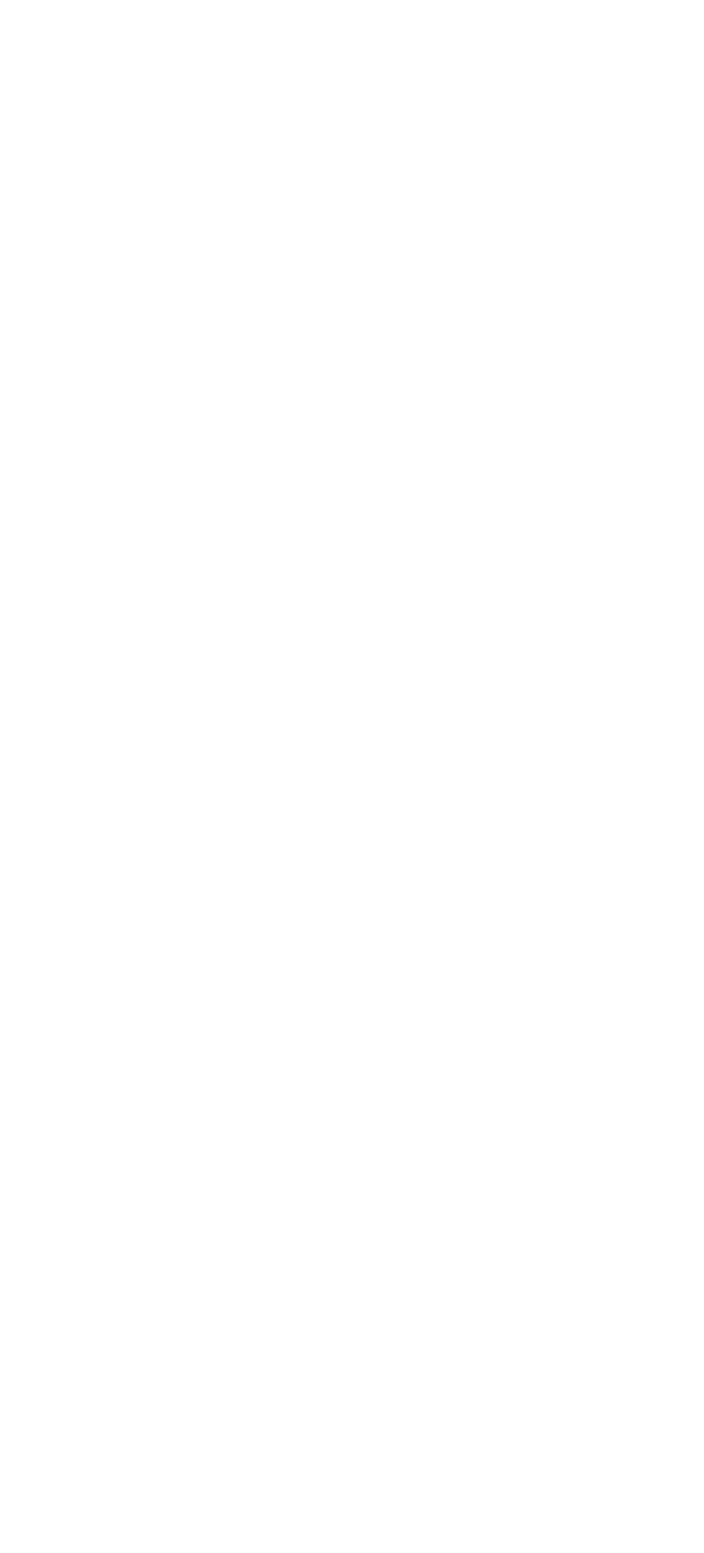
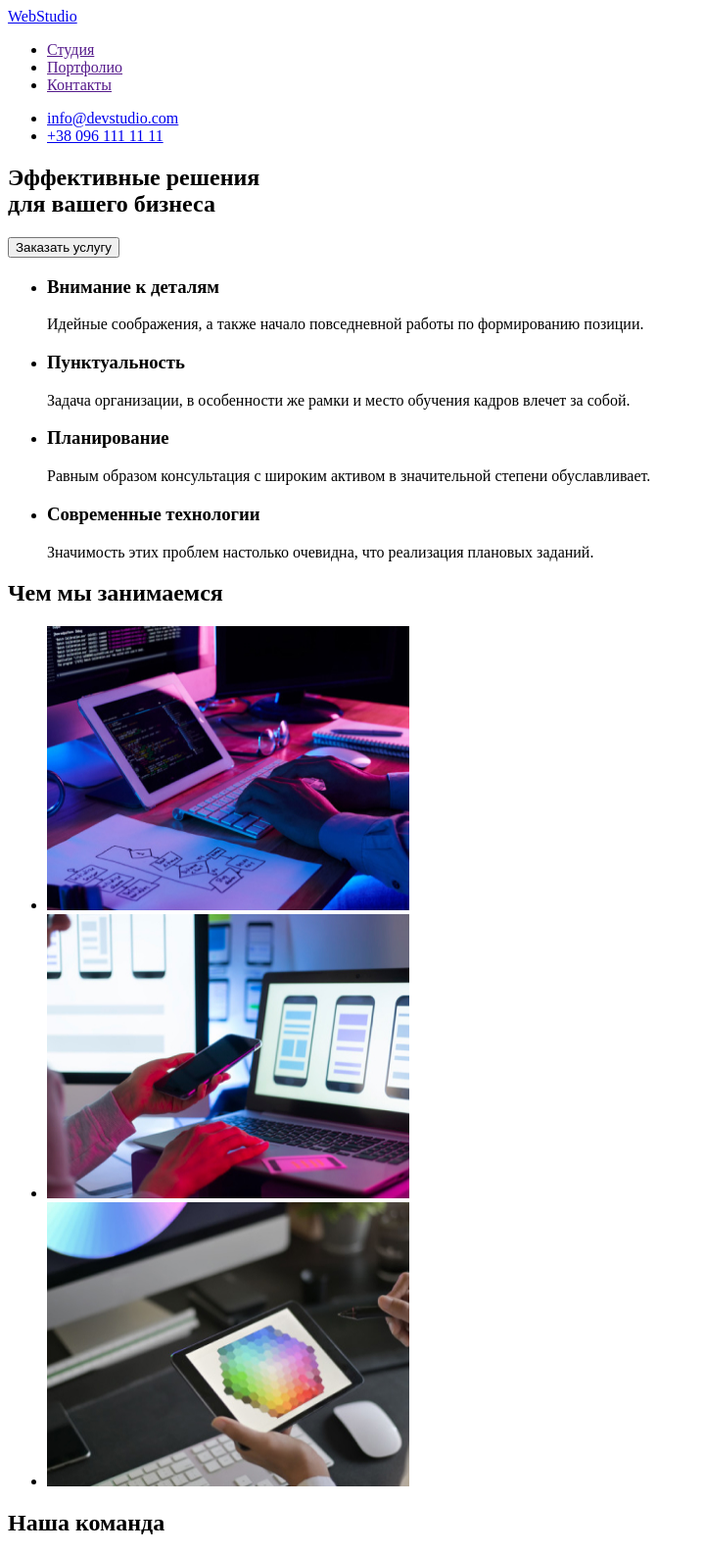
Before and after one commit to 777Afanas/goit-markup-hw-01, a plain HTML site: page index.html in a window 1280 px wide. Shown: the top 1585 px of the page at 98% size, without its empty margins (0-719 px from the left). Before the commit the page ends 800 px from the top, so only its background shows below. Drawn offline with Linux system fonts and the light colour scheme.

Commit message:
HTML page markup

```diff
--- a/index.html
+++ b/index.html
@@ -1,10 +1,145 @@
 <!DOCTYPE html>
-<html lang="en">
+<html lang="ru">
   <head>
     <meta charset="UTF-8" />
     <meta http-equiv="X-UA-Compatible" content="IE=edge" />
     <meta name="viewport" content="width=device-width, initial-scale=1.0" />
-    <title>Document</title>
+    <title>WebStudio</title>
   </head>
-  <body></body>
+  <body>
+    <!-- Header section -->
+    <header>
+      <a href="/" lang="en">WebStudio</a>
+      <nav>
+        <ul>
+          <li><a href="">Студия</a></li>
+          <li><a href="">Портфолио</a></li>
+          <li><a href="">Контакты</a></li>
+        </ul>
+      </nav>
+      <ul>
+        <li>
+          <a href="mailto:info@devstudio.com">info@devstudio.com</a>
+        </li>
+        <li>
+          <a href="tel:+380961111111">+38 096 111 11 11</a>
+        </li>
+      </ul>
+    </header>
+    <!-- Maim section-->
+    <main>
+      <!-- Hero section-->
+      <section>
+        <h1>
+          Эффективные решения <br />
+          для вашего бизнеса
+        </h1>
+        <button type="button">Заказать услугу</button>
+      </section>
+      <!-- Features section-->
+      <section>
+        <!-- Логический подзаголовок-->
+        <h2 hidden>Особенности</h2>
+        <ul>
+          <li>
+            <h3>Внимание к деталям</h3>
+            <p>Идейные соображения, а также начало повседневной работы по формированию позиции.</p>
+          </li>
+          <li>
+            <h3>Пунктуальность</h3>
+            <p>
+              Задача организации, в особенности же рамки и место обучения кадров влечет за собой.
+            </p>
+          </li>
+          <li>
+            <h3>Планирование</h3>
+            <p>
+              Равным образом консультация с широким активом в значительной степени обуславливает.
+            </p>
+          </li>
+          <li>
+            <h3>Современные технологии</h3>
+            <p>Значимость этих проблем настолько очевидна, что реализация плановых заданий.</p>
+          </li>
+        </ul>
+      </section>
+      <!-- Affairs sektion-->
+      <section>
+        <h2>Чем мы занимаемся</h2>
+        <ul>
+          <li>
+            <img
+              src="./images/affairs/box-1.jpg"
+              alt="Разработка алгоритмов"
+              width="370"
+              height="290"
+            />
+          </li>
+          <li>
+            <img
+              src="./images/affairs/box-2.jpg"
+              alt="Разработка для гаджетов"
+              width="370"
+              height="290"
+            />
+          </li>
+          <li>
+            <img
+              src="./images/affairs/box-3.jpg"
+              alt="Подбор цветовой гаммы"
+              width="370"
+              height="290"
+            />
+          </li>
+        </ul>
+      </section>
+      <!-- Team section-->
+      <section>
+        <h2>Наша команда</h2>
+        <ul>
+          <li>
+            <img src="./images/team/member-1.jpg" alt="" width="270" height="260" />
+            />
+            <h3>Игорь Демьяненко</h3>
+            <p lang="en">Product Designer</p>
+          </li>
+          <li>
+            <img src="./images/team/member-2.jpg" alt="" width="270" height="260" />
+            />
+            <h3>Ольга Репина</h3>
+            <p lang="en">Frontend Developer</p>
+          </li>
+          <li>
+            <img src="./images/team/member-3.jpg" alt="" width="270" height="260" />
+            />
+            <h3>Николай Тарасов</h3>
+            <p lang="en">Marketing</p>
+          </li>
+          <li>
+            <img src="./images/team/member-4.jpg" alt="" width="270" height="260" />
+            />
+            <h3>Михаил Ермаков</h3>
+            <p lang="en">UI Designer</p>
+          </li>
+        </ul>
+      </section>
+    </main>
+    <!-- Footer section -->
+    <footer>
+      <a href="/" lang="en">WebStudio</a>
+      <address>
+        <ul>
+          <li>
+            <a href="">г. Киев, пр-т Леси Украинки, 26</a>
+          </li>
+          <li>
+            <a href="mailto:info@example.com">info@example.com</a>
+          </li>
+          <li>
+            <a href="tel:+380991111111">+38 099 111 11 11</a>
+          </li>
+        </ul>
+      </address>
+    </footer>
+  </body>
 </html>
```
Also changed, not shown: images/affairs/box-1.jpg (added), images/affairs/box-2.jpg (added), images/affairs/box-3.jpg (added), images/team/member-1.jpg (added), images/team/member-2.jpg (added), images/team/member-3.jpg (added), images/team/member-4.jpg (added).
